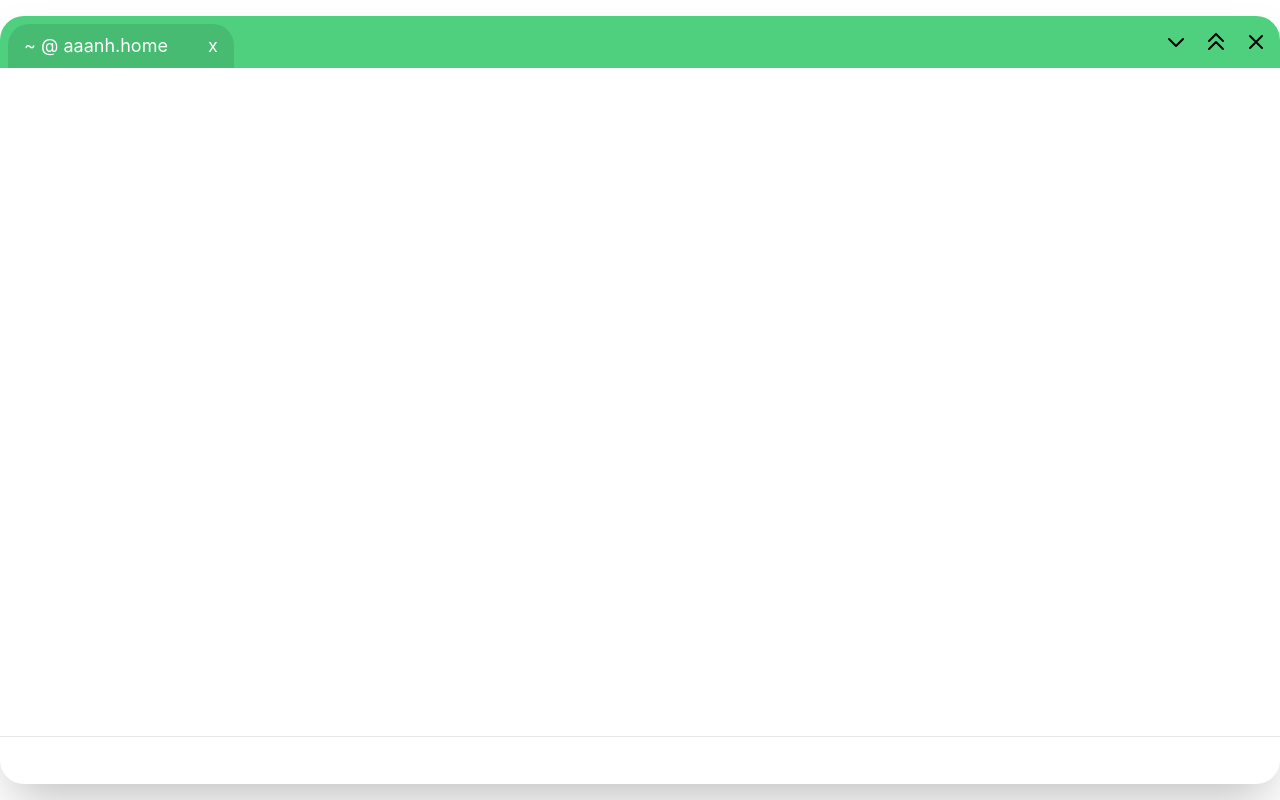
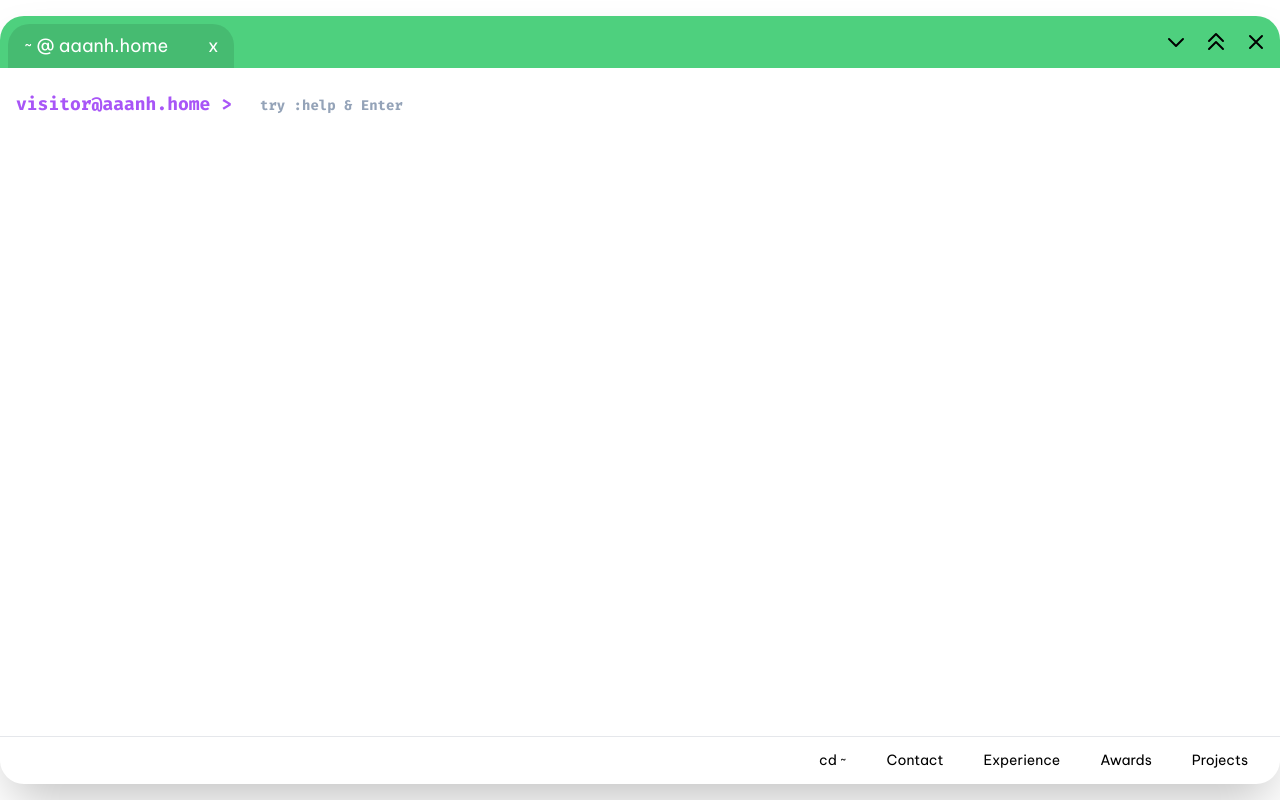
Before and after one commit to zasshuwu/nogamioka, a Next.js app: page / in a window 1280 px wide. Built offline with nearby package versions, Linux system fonts and the light colour scheme.

Commit message:
this is going too well

```diff
--- /dev/null
+++ b/components/Contact.js
@@ -0,0 +1,3 @@
+export default function Contact() {
+	return <div>THIS IS THE CONTACT COMPONENT</div>;
+}
--- /dev/null
+++ b/components/navbar.js
@@ -0,0 +1,59 @@
+import { useState } from "react";
+import { useRouter } from "next/router";
+
+export default function NavBar({ setCommand, setContent }) {
+	const router = useRouter();
+
+	const navBtnStyle =
+		"py-2 px-4 font-['Be_Vietnam_Pro'] text-sm rounded-xl justify-center items-center flex transition-all ease-in-out";
+
+	const [navTarget, setNavTarget] = useState({
+		contact: false,
+		experience: false,
+		awards: false,
+		projects: false,
+		home: false,
+	});
+
+	function handleHome() {
+		setCommand("cd ~");
+		setContent("home");
+	}
+
+	function handleContact() {
+		setCommand("cd ~/contact");
+		setContent("contact");
+	}
+	function handleExperience() {
+		setCommand("cd ~/contact");
+		setContent("contact");
+	}
+	function handleAwards() {
+		setCommand("cd ~/contact");
+		setContent("contact");
+	}
+	function handleProjects() {
+		setCommand("cd ~/contact");
+		setContent("contact");
+	}
+
+	return (
+		<div className="w-full py-2 px-4 min-h-[32px] flex justify-end space-x-2 border-t">
+			<button className={navBtnStyle + " hover:bg-purple-500 hover:text-white"}>
+				{"cd ~"}
+			</button>
+			<button className={navBtnStyle + " hover:bg-green-500 hover:text-white"}>
+				{"Contact"}
+			</button>
+			<button className={navBtnStyle + " hover:bg-blue-500 hover:text-white"}>
+				{"Experience"}
+			</button>
+			<button className={navBtnStyle + " hover:bg-yellow-500 hover:text-white"}>
+				{"Awards"}
+			</button>
+			<button className={navBtnStyle + " hover:bg-pink-500 hover:text-white"}>
+				{"Projects"}
+			</button>
+		</div>
+	);
+}
--- a/globals.css
+++ /dev/null
@@ -1,20 +0,0 @@
-@tailwind base;
-@tailwind components;
-@tailwind utilities;
-
-html,
-body {
-	padding: 0;
-	margin: 0;
-	font-family: Be Vietnam Pro, Fira Sans, -apple-system, BlinkMacSystemFont, Segoe UI, Roboto,
-		Oxygen, Ubuntu, Cantarell, Fira Sans, Droid Sans, Helvetica Neue, sans-serif;
-}
-
-a {
-	color: inherit;
-	text-decoration: none;
-}
-
-* {
-	box-sizing: border-box;
-}
--- a/pages/_document.js
+++ b/pages/_document.js
@@ -8,6 +8,14 @@ class MyDocument extends Document {
 				<Head>
 					<link rel="preconnect" href="https://fonts.googleapis.com" />
 					<link rel="preconnect" href="https://fonts.gstatic.com" crossOrigin="true" />
+					<link
+						href="https://fonts.googleapis.com/css2?family=Fira+Code:wght@300;400;700&family=Fira+Sans:ital,wght@0,100;0,200;0,300;0,400;0,500;0,600;0,700;0,800;0,900;1,100;1,200;1,300;1,400;1,500;1,600;1,700;1,800;1,900&display=swap"
+						rel="stylesheet"
+					></link>
+					<link
+						href="https://fonts.googleapis.com/css2?family=Be+Vietnam+Pro:wght@100;200;300;400;700&display=swap"
+						rel="stylesheet"
+					></link>
 				</Head>
 				<body className={`antialiased text-lg leading-base`}>
 					<Main />
--- a/pages/index.js
+++ b/pages/index.js
@@ -2,6 +2,8 @@ import Head from "next/head";
 import Image from "next/image";
 import styles from "../styles/Home.module.css";
 import { useState } from "react";
+import NavBar from "../components/navbar";
+import Contact from "../components/Contact";
 
 function MinimizeBtn() {
 	return (
@@ -54,17 +56,38 @@ function CloseBtn() {
 	);
 }
 
+const cmdList = [
+	"cd ~",
+	"cd /etc/contact",
+	"cd /var/experience",
+	"cd /bin/awards",
+	"cd /lib/projects",
+	":help",
+];
+
 export default function Home() {
 	const [content, setContent] = useState("home");
-	const [command, setCommand] = useState("");
+	const [command, setCommand] = useState();
+	const [isValidCmd, setValidCmd] = useState(true);
 
-	const handleCommandInput = () => {};
+	const handleCommandInput = (e) => {
+		setCommand(e.target.value);
+	};
+	const handleSubmit = (e) => {
+		e.preventDefault();
+		// console.log("Command Fired");
+		cmdList.includes(command) ? setValidCmd(true) : setValidCmd(false);
+		command == "cd /etc/contact" ? setContent("contact") : setContent("home");
+	};
+	const Prompt = ({ className }) => {
+		return <p className={className}>{"visitor@aaanh.home > "}</p>;
+	};
 
 	return (
 		<div className="flex min-h-screen min-w-screen">
 			<div className="flex flex-col m-auto h-screen w-screen sm:max-h-[768px] sm:max-w-[1366px] rounded-[18pt] shadow-2xl">
 				<div className="flex justify-between items-center max-h-14 w-full bg-green-500 bg-opacity-80 rounded-t-[18pt]">
-					<div className=" mt-2 ml-2 p-2 px-4 min-w-[100px] flex space-x-10 bg-black bg-opacity-10 rounded-[16pt] rounded-b-none text-white">
+					<div className="mt-2 ml-2 p-2 px-4 min-w-[100px] flex space-x-10 bg-black bg-opacity-10 rounded-[16pt] rounded-b-none text-white">
 						<div>~ @ aaanh.home</div>
 						<div> x </div>
 					</div>
@@ -74,11 +97,31 @@ export default function Home() {
 						<CloseBtn></CloseBtn>
 					</div>
 				</div>
-				<div className="overflow-y-scroll h-full p-4"></div>
-				<div
-					id="navbarplaceholder"
-					className="min-h-[48px] border-t rounded-b-[18pt]"
-				></div>
+				<div className="overflow-y-scroll h-full p-4 font-fira-code font-bold text-md">
+					<div className="flex space-x-4 items-center">
+						<Prompt className="text-purple-500"></Prompt>
+						<form onSubmit={(e) => handleSubmit(e)}>
+							<input
+								className="w-auto border-none text-sky-500 font-bold mt-1 block px-3 py-2 bg-white border border-slate-300 text-sm placeholder-slate-400
+								focus:outline-none focus:border-sky-500 focus:ring-1 focus:ring-transparent
+								disabled:bg-slate-50 disabled:text-slate-500 disabled:border-slate-200 disabled:shadow-none
+								invalid:border-pink-500 invalid:text-pink-600
+								focus:invalid:border-pink-500 focus:invalid:ring-pink-500"
+								placeholder="try :help & Enter"
+								name="terminal"
+								onChange={(e) => handleCommandInput(e)}
+								type="text"
+								autoComplete="off"
+							></input>
+							<input type="submit" hidden></input>
+						</form>
+						<div className="transition-all ease-in-out">
+							{isValidCmd ? null : "🛑 Invalid Command"}
+						</div>
+					</div>
+					{content == "contact" ? <Contact></Contact> : null}
+				</div>
+				<NavBar setCommand={setCommand} setContent={setContent}></NavBar>
 			</div>
 		</div>
 	);
--- a/tailwind.config.js
+++ b/tailwind.config.js
@@ -1,7 +1,11 @@
 module.exports = {
 	content: ["./pages/**/*.{js,ts,jsx,tsx}", "./components/**/*.{js,ts,jsx,tsx}"],
 	theme: {
-		extend: {},
+		extend: {
+			fontFamily: {
+				"fira-code": ['"Fira Code"', "mono"],
+			},
+		},
 	},
 	plugins: [],
 };
```
Also changed, not shown: Home.module.css (deleted, +0 -116 lines), components/Home.js (added), 1 other file (tests, documents, lock files or other folders).
